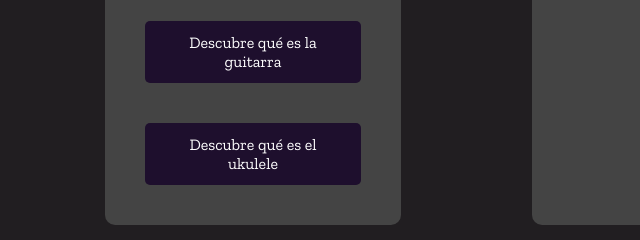
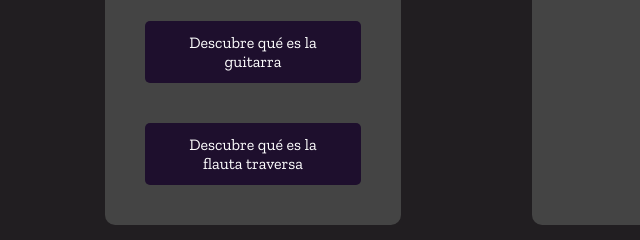
Before and after one commit to Alice-Gabriela-Sucasaca-I/Alice-Gabriela-Sucasaca-I.github.io, a plain HTML site: page index.html in a window 1280 px wide. Shown: the part 3500-3740 px from the top of the page, 0-640 px from the left. Drawn offline with nearby package versions, Linux system fonts and the light colour scheme.

Commit message:
Update index.html

```diff
--- a/index.html
+++ b/index.html
@@ -833,7 +833,7 @@
                     técnicas, y me encantaría seguir expandiendo mis conocimientos musicales, explorando más géneros y aprendiendo otros instrumentos
                 </p>
                 <a href="https://es.wikipedia.org/wiki/Guitarra" target="_blank" class="btn">Descubre qué es la guitarra </a>
-                <a href="https://es.wikipedia.org/wiki/Ukelele" target="_blank" class="btn">Descubre qué es el ukulele </a>
+                <a href="https://es.wikipedia.org/wiki/Flauta_travesera" target="_blank" class="btn">Descubre qué es la flauta traversa </a>
 
             </div>
             <div class="caja-hobbie" data-aos="flip-left">
```
